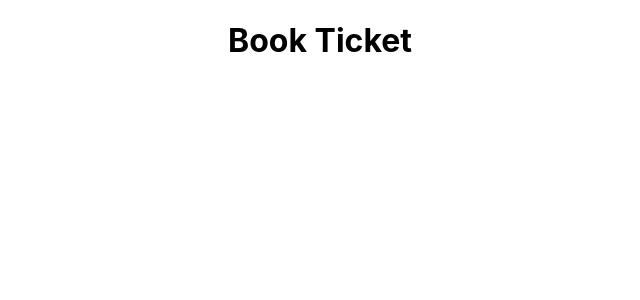
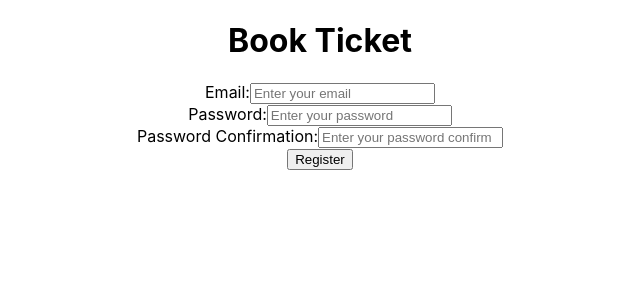
Before and after one commit to jamezjaz/Book_Ticket, a React (Create React App) app: page /register in a window 1280 px wide. Shown: the top 300 px of the page, without its empty margins (320-960 px from the left). Built offline with nearby package versions, Linux system fonts and the light colour scheme.

Commit message:
docs: Implements Registration form

```diff
--- a/src/Routes.js
+++ b/src/Routes.js
@@ -1,11 +1,13 @@
 import React from 'react';
 import { BrowserRouter as Router, Switch, Route } from 'react-router-dom';
 import Home from './container/Home';
+import Register from './container/Register';
 
 const Routes = () => (
   <Router>
     <Switch>
       <Route exact path="/" component={Home} />
+      <Route path="/register" component={Register} />
     </Switch>
   </Router>
 );
--- /dev/null
+++ b/src/container/Register.js
@@ -0,0 +1,26 @@
+import React from 'react';
+
+const Register = () => (
+  <div>
+    <form>
+      <label htmlFor="email">
+        Email:
+        <input type="text" name="email" id="email" placeholder="Enter your email" />
+      </label>
+      <br />
+      <label htmlFor="password">
+        Password:
+        <input type="text" name="password" id="password" placeholder="Enter your password" />
+      </label>
+      <br />
+      <label htmlFor="password_confirmation">
+        Password Confirmation:
+        <input type="text" name="password_confirmation" placeholder="Enter your password confirm" />
+      </label>
+      <br />
+      <button type="submit">Register</button>
+    </form>
+  </div>
+);
+
+export default Register;
```
